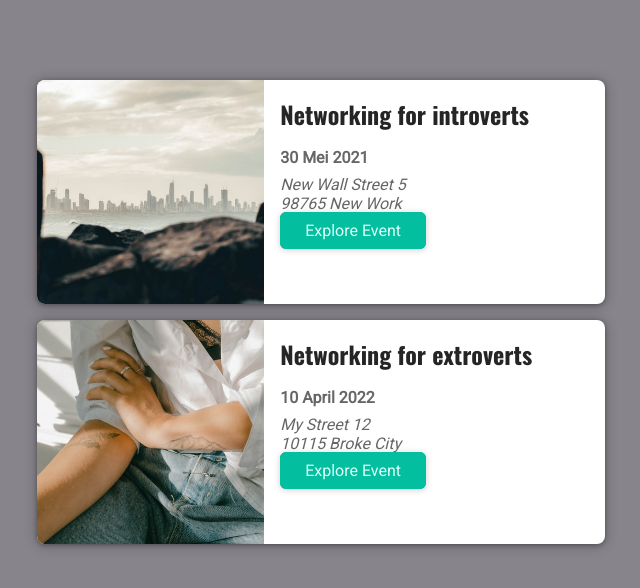
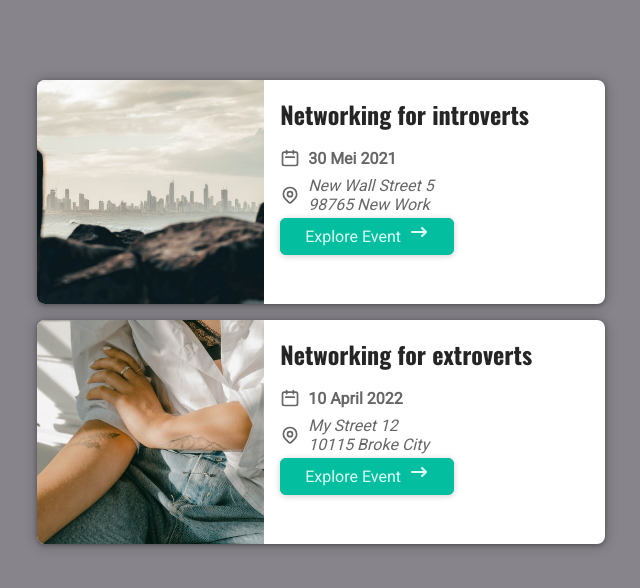
Before and after one commit to Ibwedagama/learn-next-event-app, a Next.js app: page / in a window 1280 px wide. Shown: the top 588 px of the page, without its empty margins (339-979 px from the left). Built offline with nearby package versions, Linux system fonts and the light colour scheme.

Commit message:
add icons to event list component

```diff
--- a/components/events/EventItem.js
+++ b/components/events/EventItem.js
@@ -1,6 +1,10 @@
 import React from 'react'
 import Button from '../ui/Button'
 
+// icons
+import DateIcon from '../icons/date-icon'
+import AddressIcon from '../icons/address-icon'
+import ArrowRight from '../icons/arrow-right-icon'
 
 // styling
 import styles from './EventItem.module.css'
@@ -24,15 +28,20 @@ const EventItem = (props) => {
       <div className={styles.content}>
         <div className={styles.summary}>
           <h2>{title}</h2>
-          <div>
-            <time className={styles.date}>{humanReadableDate}</time>
+          <div className={styles.date}>
+            <DateIcon />
+            <time>{humanReadableDate}</time>
           </div>
-          <div>
-            <address className={styles.address}>{formatedAddress}</address>
+          <div className={styles.address}>
+            <AddressIcon />
+            <address>{formatedAddress}</address>
           </div>
         </div>
         <div>
-          <Button link={exploreLink}>Explore Event</Button>
+          <Button link={exploreLink}>
+            <span>Explore Event</span>
+            <span className={styles.icon}><ArrowRight/></span>
+            </Button>
         </div>
       </div>
     </li>
--- a/components/events/EventList.js
+++ b/components/events/EventList.js
@@ -6,7 +6,6 @@ import styles from './EventList.module.css'
 
 const EventList = (props) => {
   const { items } = props
-  console.log(items)
   return (
     <ul className={styles.list}>
       {items.map(item => <EventItem item={item} key={item.id} />)}
```
Also changed, not shown: pages/events/[eventid].js (deleted, +0 -11 lines), components/icons/address-icon.js (renamed from components/icons/icons/address-icon.js), components/icons/arrow-right-icon.js (renamed from components/icons/icons/arrow-right-icon.js), components/icons/date-icon.js (renamed from components/icons/icons/date-icon.js).
